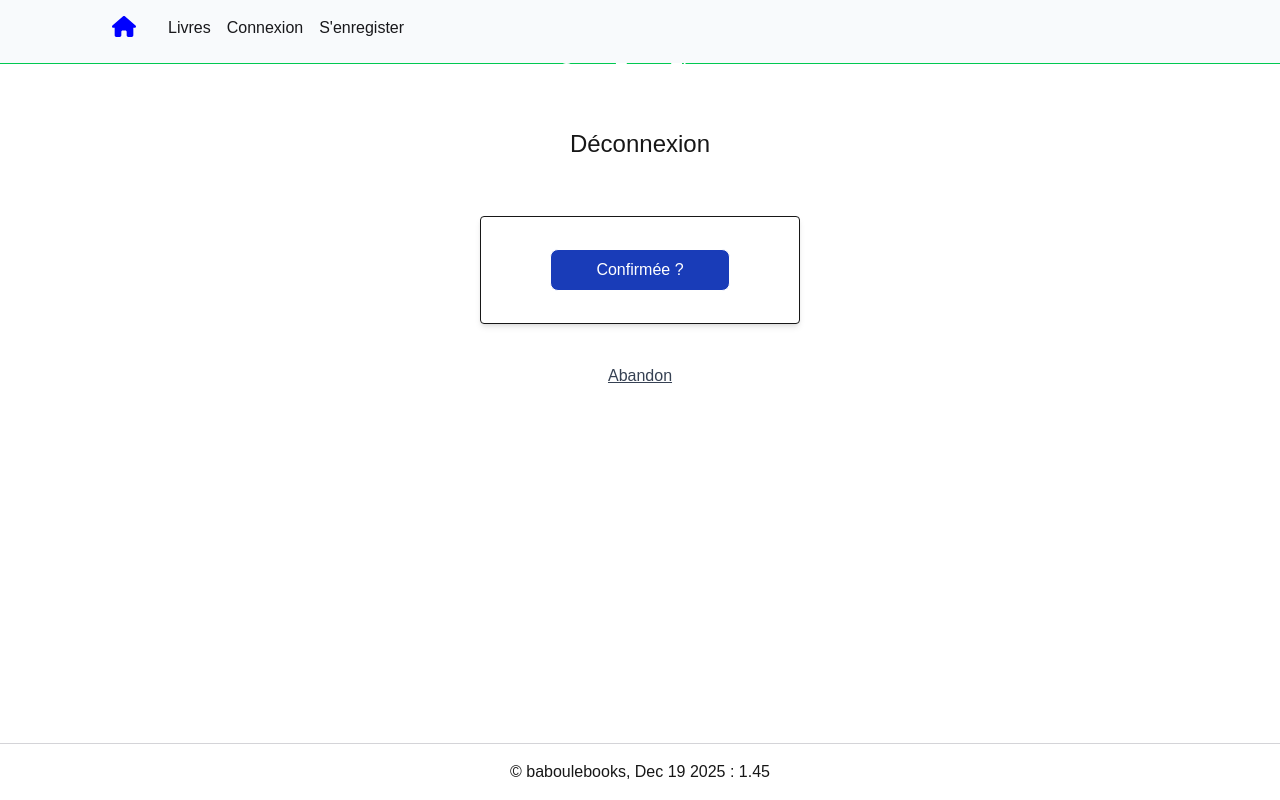
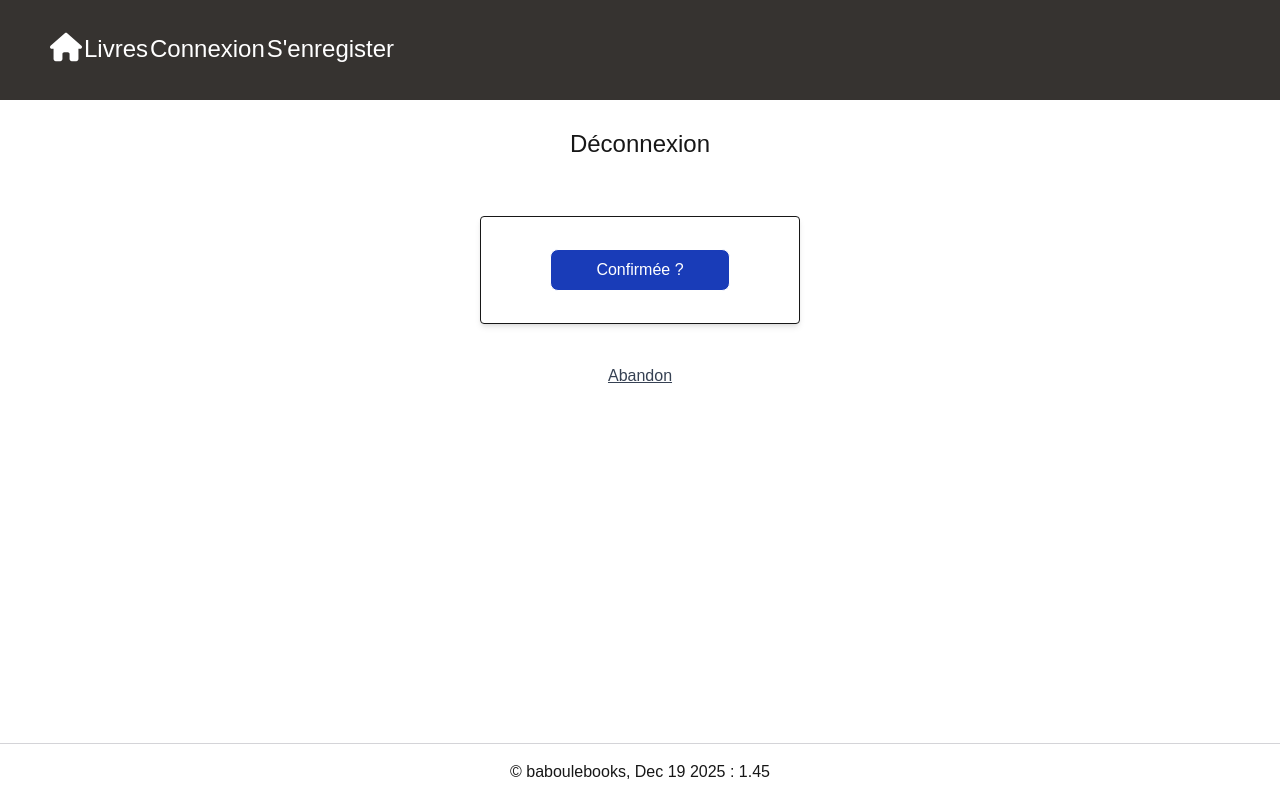
Before and after one commit to yves40/baboulebooksweb, a Next.js app in the folder babweb/: page /logout in a window 1280 px wide. Built offline with nearby package versions, Linux system fonts and the light colour scheme.

Commit message:
1st test with both tailwind and sass....!

```diff
--- a/babweb/public/css/sassglobals.css
+++ b/babweb/public/css/sassglobals.css
@@ -1,9 +1,89 @@
-nav {
-  color: chocolate;
-  background-color: red;
-  width: 12rem;
+.svgsmall-green {
+  width: 18px;
+  height: 18px;
+  filter: brightness(0) saturate(100%) invert(75%) sepia(54%) saturate(7355%) hue-rotate(85deg) brightness(124%) contrast(119%);
 }
 
-.specialcolor {
-  color: blueviolet;
+.svgsmall-red {
+  width: 18px;
+  height: 18px;
+  filter: invert(19%) sepia(96%) saturate(6102%) hue-rotate(357deg) brightness(98%) contrast(117%);
+}
+
+.svgsmall-blue {
+  width: 18px;
+  height: 18px;
+  filter: brightness(0) saturate(100%) invert(18%) sepia(93%) saturate(2790%) hue-rotate(236deg) brightness(86%) contrast(176%);
+}
+
+.svgnormal-blue {
+  width: 24px;
+  height: 24px;
+  filter: brightness(0) saturate(100%) invert(18%) sepia(93%) saturate(2790%) hue-rotate(236deg) brightness(86%) contrast(176%);
+}
+
+.svg-smallwhite {
+  width: 24px;
+  height: 24px;
+  filter: invert(100%) sepia(100%) saturate(0%) hue-rotate(131deg) brightness(102%) contrast(102%);
+}
+
+.svg-bigwhite {
+  width: 32px;
+  height: 32px;
+  filter: invert(100%) sepia(100%) saturate(0%) hue-rotate(131deg) brightness(102%) contrast(102%);
+}
+
+/**
+  C L A S S E S
+*/
+.topmenu {
+  position: fixed;
+  top: 0;
+  z-index: 10;
+  padding: 50px;
+  display: flex;
+  justify-content: space-between;
+  width: 100%;
+  height: 100px;
+  align-items: center;
+  background: #363330;
+}
+.topmenu a {
+  color: white;
+}
+.topmenu .nav-links {
+  display: flex;
+}
+.topmenu .nav-links ul {
+  display: flex;
+  gap: 2px;
+  justify-content: center;
+}
+.topmenu .nav-links li {
+  color: white;
+  align-items: center;
+  margin: 0 10 0 10;
+  font-size: 1.5rem;
+}
+.topmenu .nav-links li a {
+  text-decoration: none;
+}
+.topmenu .nav-links li a::after {
+  content: "";
+  width: 0%;
+  height: 2px;
+  background: white;
+  display: block;
+  margin: auto;
+  transition: 0.5s;
+}
+.topmenu .nav-links li a:hover {
+  color: white;
+}
+.topmenu .nav-links li a:hover::after {
+  width: 100%;
+}
+.topmenu .nav-links li p {
+  margin-left: auto;
 }/*# sourceMappingURL=sassglobals.css.map */
--- a/babweb/public/sass/sassglobals.scss
+++ b/babweb/public/sass/sassglobals.scss
@@ -1,11 +1,93 @@
+// Colors
+$menu-background:#363330;
 
+// Sizes, heights, widths...
+$menu-height: 100px;
 
-nav {
-    color: chocolate;
-    background-color: red;
-    width: 12rem;
+// svg section
+.svgsmall-green {
+  width: 18px;
+  height: 18px;
+  filter: brightness(0) saturate(100%) invert(75%) sepia(54%) saturate(7355%) hue-rotate(85deg) brightness(124%) contrast(119%);
+}
+.svgsmall-red {
+  width: 18px;
+  height: 18px;
+  filter: invert(19%) sepia(96%) saturate(6102%) hue-rotate(357deg) brightness(98%) contrast(117%);
 }
 
-.specialcolor {
-  color: blueviolet;
+.svgsmall-blue {
+  width: 18px;
+  height: 18px;
+  filter: brightness(0) saturate(100%) invert(18%) sepia(93%) saturate(2790%) hue-rotate(236deg) brightness(86%) contrast(176%);
 }
+.svgnormal-blue {
+  width: 24px;
+  height: 24px;
+  filter: brightness(0) saturate(100%) invert(18%) sepia(93%) saturate(2790%) hue-rotate(236deg) brightness(86%) contrast(176%);
+}
+.svg-smallwhite {
+  width: 24px;
+  height: 24px;
+  filter: invert(100%) sepia(100%) saturate(0%) hue-rotate(131deg) brightness(102%) contrast(102%);
+}
+.svg-bigwhite {
+  width: 32px;
+  height: 32px;
+  filter: invert(100%) sepia(100%) saturate(0%) hue-rotate(131deg) brightness(102%) contrast(102%);
+}
+
+/**
+  C L A S S E S
+*/
+
+.topmenu {
+  position: fixed;
+  top: 0;
+  z-index: 10;
+  padding: 50px;
+  display: flex;
+  justify-content: space-between;
+  width: 100%;
+  height: $menu-height;
+  align-items: center;
+  background: $menu-background;
+  a {
+    color: white;
+  }
+  .nav-links {
+    display: flex;
+    ul {
+      display: flex;
+      gap: 2px;
+      justify-content: center;
+    }
+    li {
+      color: white;
+      align-items: center;
+      margin: 0 10 0 10;
+      font-size: 1.5rem;
+      a {
+        text-decoration: none;
+        &::after {
+          content: '';
+          width: 0%;
+          height: 2px;
+          background: white;
+          display: block;
+          margin: auto;
+          transition: 0.5s;
+        }
+        &:hover {
+          color: white;
+          &::after {
+            width: 100%;
+          }
+        }
+      }
+      p {
+        margin-left: auto;
+      }
+    }
+  }
+}
--- a/babweb/src/app/globals.css
+++ b/babweb/src/app/globals.css
@@ -19,51 +19,6 @@
     --foreground: #ededed;
   }
 }
-.topmenu {
-  #homelink {
-    margin: 1rem;
-    @include for-desktop {
-      display: none;
-    }
-  }
-  .logozone {
-    width: 40%;
-    .logo {
-      width: 50px;
-    }
-    .debug {
-      margin-top: .4rem;
-      color: white;
-      font-size: .7rem;
-    }
-  }
-}
-.nav__links ul {
-  display: flex;
-  justify-content: center;
-  gap: 20px;
-  ul {
-    display: flex;
-    gap: 2px;
-  }
-  li {
-    color: white;
-    a {
-      font-size: 1.2rem;
-      text-decoration: none;
-      &::after {
-        content: '';
-        width: 0%;
-        height: 2px;
-        background: white;
-        display: block;
-        margin: auto;
-        transition: 0.5s;
-      }
-    }
-  }
-}
-
 
 body {
   background: var(--background);
@@ -123,29 +78,6 @@ body {
 .form__input {
   @apply px-3 focus:bg-blue-200 w-full h-7;
 }
-.svgsmall-green {
-  width: 18px;
-  height: 18px;
-  filter: brightness(0) saturate(100%) invert(75%) sepia(54%) saturate(7355%) hue-rotate(85deg) brightness(124%) contrast(119%);
-}
-.svgsmall-red {
-  width: 18px;
-  height: 18px;
-  filter: invert(19%) sepia(96%) saturate(6102%) hue-rotate(357deg) brightness(98%) contrast(117%); }
-
-.svgsmall-blue {
-  width: 18px;
-  height: 18px;
-  filter: brightness(0) saturate(100%) invert(18%) sepia(93%) saturate(2790%) hue-rotate(236deg) brightness(86%) contrast(176%);
-}
-.svgnormal-blue {
-  width: 24px;
-  height: 24px;
-  filter: brightness(0) saturate(100%) invert(18%) sepia(93%) saturate(2790%) hue-rotate(236deg) brightness(86%) contrast(176%);
-}
-.svg-white {
-  filter: invert(100%) sepia(100%) saturate(0%) hue-rotate(131deg) brightness(102%) contrast(102%);
-}
 .gridcols511 {
   display: grid;
   grid-template-columns:5fr 1fr 1fr;
--- a/babweb/src/app/layout.jsx
+++ b/babweb/src/app/layout.jsx
@@ -1,8 +1,9 @@
 /*--------------------------------------------------------------------------------------
   Tout ce code est généré par npx
 --------------------------------------------------------------------------------------*/
+import "./globals.css";
+import "../../public/css/sassglobals.css"
 import { Geist, Geist_Mono } from "next/font/google";
-import "./globals.css"; /* Permet de centraliser les constantes, les classe css, etc. */
 import Navbar from "@/components/Navbar";
 import Footer from "@/components/Footer";
 import { AuthProvider } from "@/app/context/authContext";
--- a/babweb/src/components/Navbar.jsx
+++ b/babweb/src/components/Navbar.jsx
@@ -1,13 +1,12 @@
 "use client"
 
-import Link from "next/link"
 import { useSelector, useStore } from 'react-redux'
 import { useState as usestate } from "react"
 const modulename = 'Navbar.jsx # ';
 
 export default function Navbar() {
 
-  const version = "Navbar.jsx Dec 20 2025, 1.20";
+  const version = "Navbar.jsx Dec 20 2025, 1.21";
   const userstate = useSelector((state) => state.menuProperties);
   const [adminpage, setAdminpage] = usestate(false);
   const store = useStore();
@@ -16,7 +15,7 @@ export default function Navbar() {
 
     // Look in globals.css for classes definitions
       <nav className="nav">
-        <div className="nav__div">
+        {/* <div className="nav__div">
             <Link href="/" className="svgnormal-blue nav__title text-zinc-900 mr-6"
               onClick={() => setAdminpage(false)}><img src="/svg/house-solid.svg" alt="" /></Link>
             {(userstate.logged && !adminpage) &&
@@ -39,13 +38,33 @@ export default function Navbar() {
               <Link href="/register" className=" mx-2 text-zinc-900">S'enregister</Link>
             </div>}
             <p className=" ml-auto font-semibold">{userstate.useremail} </p>
-        </div>
-        <div className="nav__links">
-          <ul>
-            <li><a href="#">One</a></li>
-            <li><a href="#">Two</a></li>
-            <li><a href="#">Three</a></li>
-          </ul>
+        </div> */}
+        <div className="topmenu">
+          <div className="nav-links">
+            <ul>
+              <li><a href="/" onClick={() => setAdminpage(false)}><img className="svg-bigwhite"  src="/svg/house-solid.svg" alt=""/></a></li>
+              {(userstate.logged && !adminpage) &&
+                <>
+                  <li><a href="/bookshome">Livres</a></li>
+                  <li><a href="#" onClick={() => setAdminpage(true)}>Administrer</a></li>
+                  <li><a href="/logout">Déconnexion</a></li>
+                  <li><p>{userstate.useremail}</p></li>
+                </>}
+              {(userstate.logged && adminpage) &&
+                <>
+                <li><a href="/adminbooks">Gérer les livres</a></li>
+                <li><a href="/adminusers" >Gérer les utilisateurs</a></li>
+                  <li><a href="/logout">Déconnexion</a></li>
+                  <li><p>{userstate.useremail}</p></li>
+                </>}
+              {!userstate.logged &&
+                <>
+                  <li><a href="/bookshome">Livres</a></li>
+                  <li><a href="/login">Connexion</a></li>
+                  <li><a href="/register">S'enregister</a></li>
+                </>}
+            </ul>
+          </div>
 
         </div>
       </nav>
```
Also changed, not shown: 1 other file (tests, documents, lock files or other folders).
